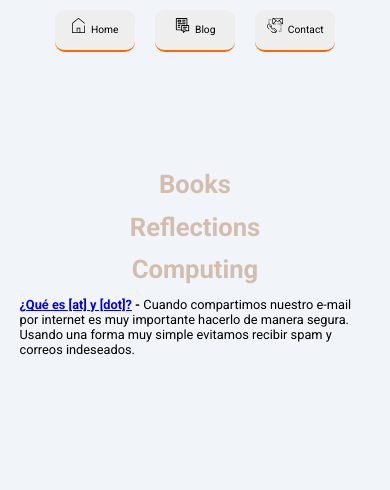
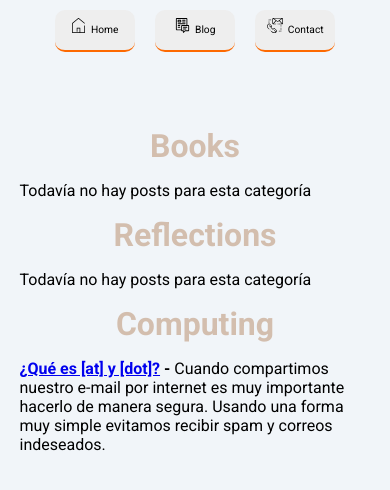
Before and after one commit to manuelalferez/personal-website, a React (Create React App) app: page /#/blog in a window 390 px wide. Shown: the top 490 px of the page. Built offline with nearby package versions, Linux system fonts and the light colour scheme; the HTML template or start-up script is replaced by a standard one.

Commit message:
feat: Added responsive for blog and post

```diff
--- a/src/Component/Blog/Blog.css
+++ b/src/Component/Blog/Blog.css
@@ -14,22 +14,9 @@ html{
   color: #d3beae;
 }
 
-@media (max-width: 1024px) {
+@media (max-width: 768px) {
   .Blog {
     width: 90vw;
-    font-size: 0.8em;
+    padding-top: 15vh;
   }
 }
-@media (max-width: 768px) {
-  .Blog {
-    width: 80vw;
-    font-size: 0.8em;
-  }
-}
-
-@media (max-width: 480px) {
-  .Blog {
-    width: 90vw;
-    display: block;
-  }
-}
--- a/src/Component/Blog/Blog.js
+++ b/src/Component/Blog/Blog.js
@@ -7,8 +7,10 @@ const CATEGORIES = ["Books", "Reflections", "Computing"];
 
 function Blog(props) {
   let list = [];
+  let counter; //Detect if there is a post in a category
 
   for (const category of CATEGORIES) {
+    counter = 0;
     list.push(
       <h1 key={category} className="Blog__category">
         {category}
@@ -16,20 +18,19 @@ function Blog(props) {
     );
     for (const post of posts) {
       if (post.category === category) {
+        counter++;
         list.push(
-          <p key={post.key} className='Blog__post'>
+          <p key={post.key} className="Blog__post">
             <b>
-              <Link
-                to={`/blog/post/id=${post.key}`}
-              >
-                {post.title}
-              </Link>{" "}
-              -{" "}
+              <Link to={`/blog/post/id=${post.key}`}>{post.title}</Link> -{" "}
             </b>{" "}
             {post.summary}
           </p>
         );
       }
+    }
+    if (!counter) {
+      list.push(<p>Todavía no hay posts para esta categoría</p>);
     }
   }
 
--- a/src/Component/Blog/Post.css
+++ b/src/Component/Blog/Post.css
@@ -18,14 +18,6 @@ h1 {
 
 .Post__date {
   font-size: 0.6em;
-/*   width: 90px;
-  height: 30px;
-  border-radius: 5px;
-  display: flex;
-  justify-content: center;
-  align-items: center;
-  background: #ceead6;
-  color: #2e7e4c; */
   margin-bottom: 4em;
   color: #757575
 }
@@ -49,3 +41,16 @@ h1 {
   font-style: italic;
    background: rgb(234, 238, 241);
 }
+
+@media (max-width: 768px) {
+  .Post{
+    width: 90vw;
+  }
+}
+
+@media (max-width: 480px) {
+  .Post{
+    font-size: 16px;
+    padding-top: 15vh;
+  }
+}
--- a/src/Component/Blog/Post.js
+++ b/src/Component/Blog/Post.js
@@ -25,9 +25,6 @@ class Post extends Component {
         <div className="Post__date">
           <p>{posts[this.state.id].date}</p>
         </div>
-        {/*   {posts[this.state.id].content.map(paragraph => (
-          <div dangerouslySetInnerHTML={{ __html: paragraph }} />
-        ))} */}
         {
           <div
             dangerouslySetInnerHTML={{ __html: posts[this.state.id].content }}
```
